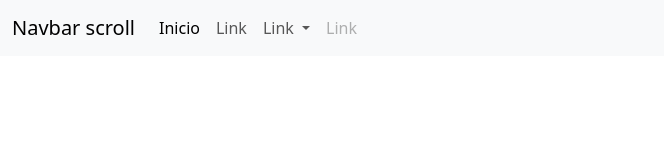
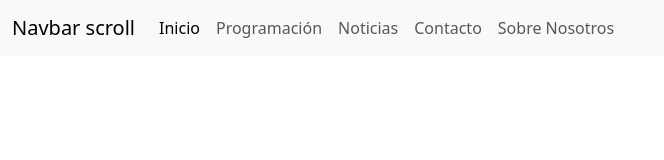
Before and after one commit to andres-astudillo/DWF-ProyectoFinal, a plain HTML site: page index.html in a window 1280 px wide. Shown: the whole page, without its empty margins (0-664 px from the left). Drawn offline with nearby package versions, Linux system fonts and the light colour scheme.

Commit message:
Cambios menores

```diff
--- a/index.html
+++ b/index.html
@@ -41,21 +41,16 @@
                 >
               </li>
               <li class="nav-item">
-                <a class="nav-link" href="#">Link</a>
-              </li>
-              <li class="nav-item dropdown">
-                <a
-                  class="nav-link dropdown-toggle"
-                  href="#"
-                  role="button"
-                  data-bs-toggle="dropdown"
-                  aria-expanded="false"
-                >
-                  Link
-                </a>
+                <a class="nav-link" href="#">Programación</a>
               </li>
               <li class="nav-item">
-                <a class="nav-link disabled" aria-disabled="true">Link</a>
+                <a class="nav-link" href="#">Noticias</a>
+              </li>
+              <li class="nav-item">
+                <a class="nav-link" href="#">Contacto</a>
+              </li>
+              <li class="nav-item">
+                <a class="nav-link" href="#">Sobre Nosotros</a>
               </li>
             </ul>
           </div>
```
